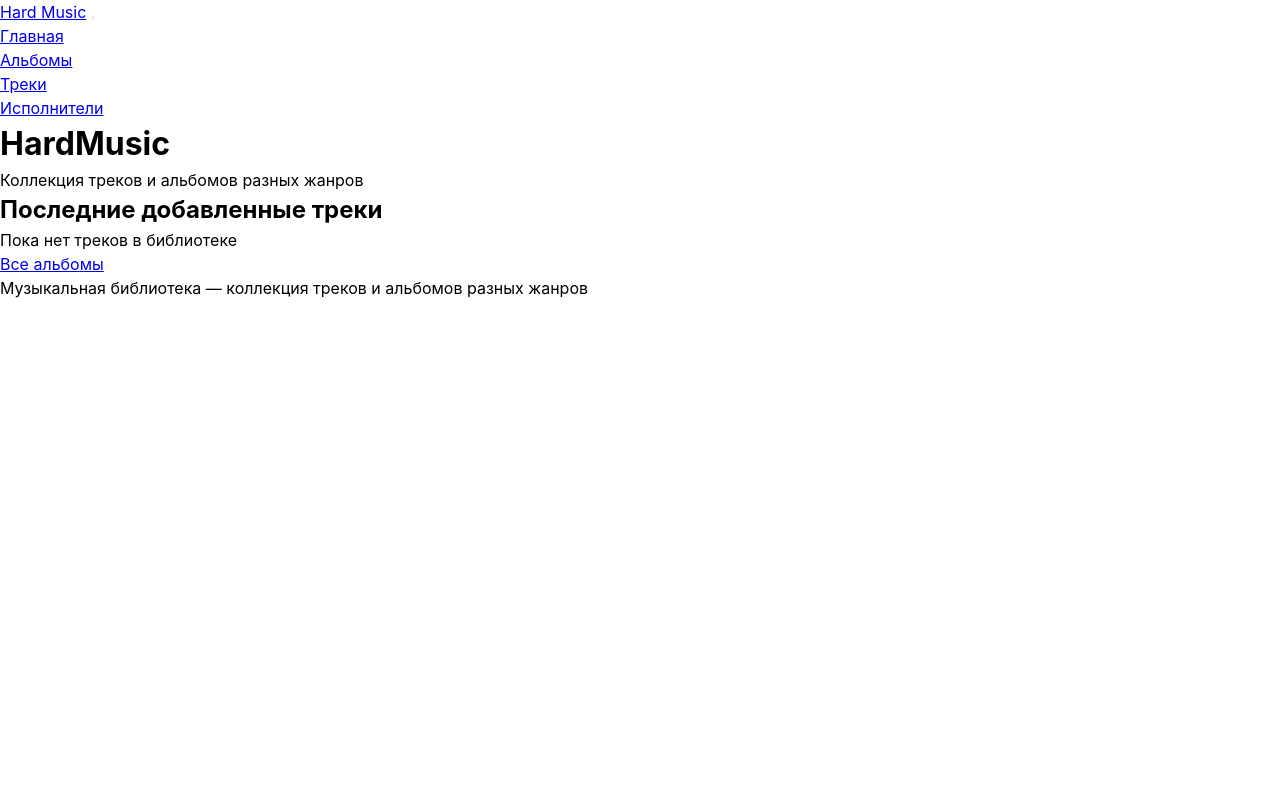
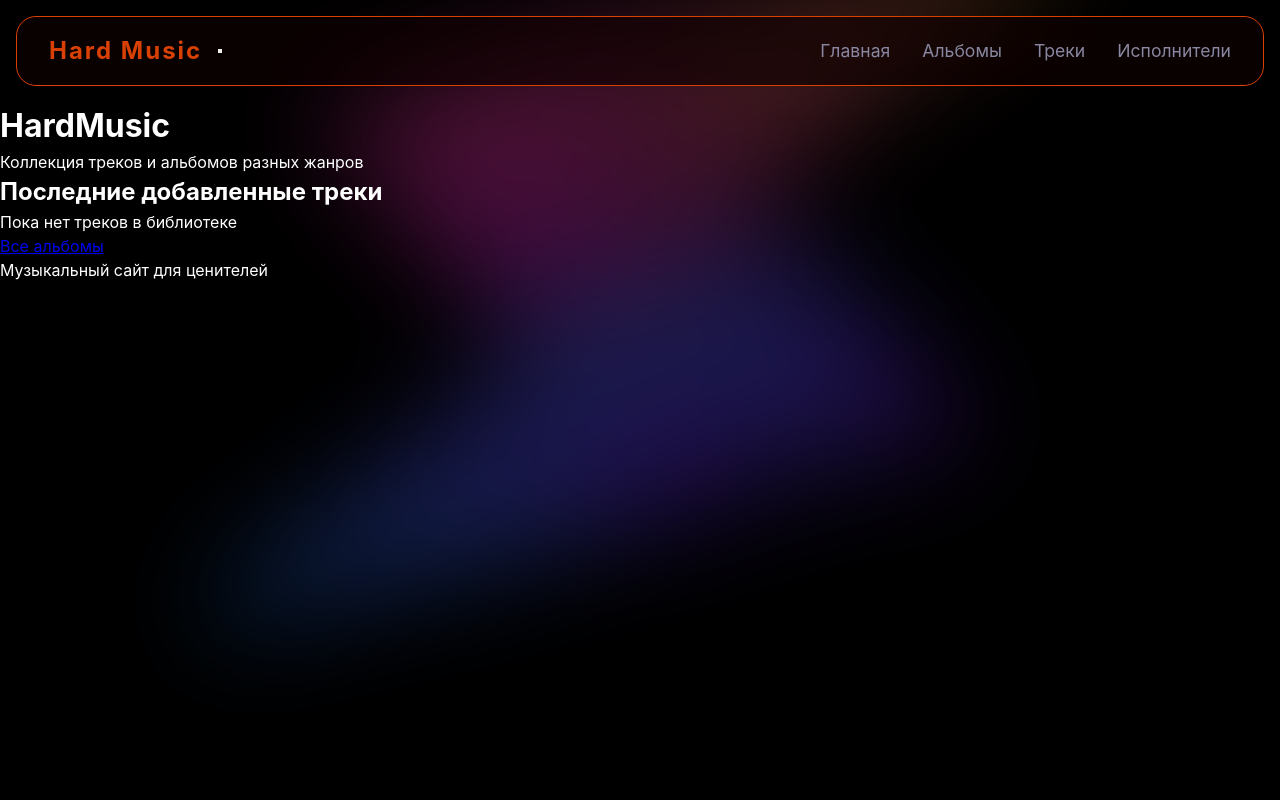
Before and after one commit to kukur1k/MusicCatalogDjango, a Django app: template MusicApp/Music/templates/music/home.html in a window 1280 px wide. Run offline with Django 5.2, Linux system fonts and the light colour scheme; the template is opened without the code that fills it, so the values that code supplies are empty.

Commit message:
start work with styles

```diff
--- a/MusicApp/Music/static/css/style.css
+++ b/MusicApp/Music/static/css/style.css
@@ -1,15 +1,123 @@
 * {
     margin: 0;
     padding: 0;
-    box-sizing: border-box;
 }
 
 body {
     font-family: -apple-system, BlinkMacSystemFont, 'Segoe UI', Roboto, sans-serif;
-    background: var(--bg);
-    color: var(--text);
+    background: black;
+    color: white;
     line-height: 1.5;
     min-height: 100vh;
     display: flex;
     flex-direction: column;
 }
+
+
+
+header{
+    display: flex;
+    justify-content: space-around;
+    padding-top: 1rem;
+    color: #8987A1;
+    font-size: 1.2rem;
+}
+
+
+body::before {
+    content: '';
+    width: 100%;
+    height: 100%;
+    position: fixed;
+    top: 0;
+    left: 0;
+    background-image: url('/static/design_img/MaskGroupZ.svg');
+    background-position: center;
+    background-repeat: no-repeat;
+    background-size: cover;
+    opacity: 0.3;
+    z-index: -1;
+    pointer-events: none;
+}
+
+html {
+    scroll-behavior: smooth;
+}
+
+
+.navbar {
+    background: rgba(15, 1, 1, 0.6);
+    backdrop-filter: blur(10px);
+    padding: 1rem 2rem;
+    border-radius: 20px;
+    border: 1px solid #d94004;
+    margin: 1rem;
+    display: flex;
+    justify-content: space-between;
+    align-items: center;
+    flex-wrap: wrap;
+}
+
+.brand-logo {
+    display: flex;
+    align-items: center;
+    gap: 1rem;
+}
+
+.navbar-brand {
+    color: #d94004;
+    font-size: 1.5rem;
+    font-weight: bold;
+    text-decoration: none;
+    letter-spacing: 2px;
+}
+
+.nav-container {
+    display: flex;
+    align-items: center;
+}
+
+.navbar-nav {
+    display: flex;
+    list-style: none;
+    gap: 2rem;
+    justify-items: center;
+    align-items: center;
+    margin: 0;
+    padding: 0;
+}
+
+.nav-item {
+    list-style: none;
+}
+
+.nav-link {
+    color: #8987A1;
+    text-decoration: none;
+    font-size: 1.1rem;
+    transition: color 0.3s;
+}
+
+.nav-link:hover {
+    color: #d94004;
+}
+
+
+.AddAlbumBtn{
+    background-color: black;
+    border: 1px solid #d94004;
+    margin: 1rem;
+    padding: 1rem;
+    border-radius: 20px;
+}
+
+.btn1{
+    color: #d94004;
+    font-size: 10rem;
+}
+
+.searchCard{
+    background: black;
+    border-radius: 20px;
+    border: 1px solid #d94004;
+}
--- a/MusicApp/Music/templates/music/base.html
+++ b/MusicApp/Music/templates/music/base.html
@@ -9,12 +9,13 @@
 </head>
 <body>
     <nav class="navbar">
-        <div class="container">
+        <div class="brand-logo">
             <a class="navbar-brand" href="{% url 'music:home' %}">Hard Music</a>
             <button type="button" data-bs-toggle="collapse" data-bs-target="#navbarNav">
                     <span class="navbar-toggler-icon"></span>
             </button>
-            <div class="collapse navbar-collapse" id="navbarNav">
+        </div>
+        <div class="nav-container">
             <ul class="navbar-nav">
                 <li class="nav-item">
                     <a class="nav-link" href="{% url 'music:home' %}">Главная</a>
@@ -28,10 +29,7 @@
                 <li class="nav-item">
                     <a class="nav-link" href="{% url 'music:musician_list' %}">Исполнители</a>
                 </li>
-
-
             </ul>
-            </div>
         </div>
     </nav>
 
@@ -53,7 +51,7 @@
 
     <footer class="footer">
         <div class="container text-center">
-            <p class="text-muted">Музыкальная библиотека — коллекция треков и альбомов разных жанров</p>
+            <p class="text-muted">Музыкальный сайт для ценителей</p>
         </div>
     </footer>
 </body>
```
Also changed, not shown: MusicApp/Music/templates/music/album_list.html (+7 -5 lines), MusicApp/Music/views.py (+4 -4 lines), MusicApp/Music/static/design_img/MaskGroupZ.svg (added). Lines whose indentation alone changed are shown as unchanged.
